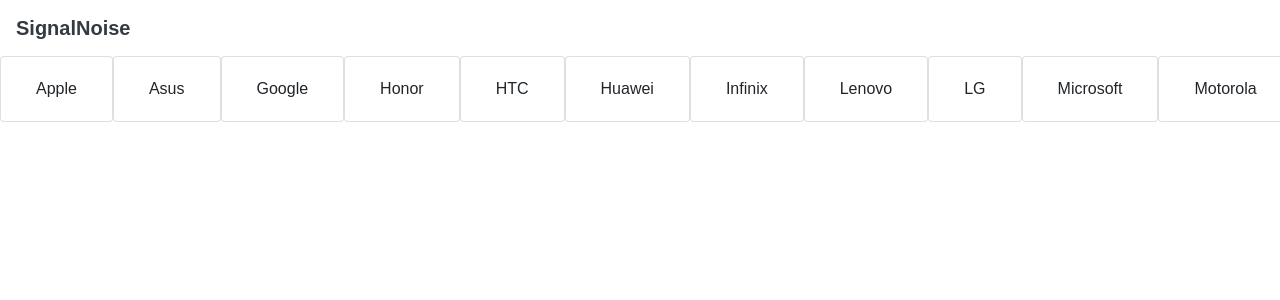
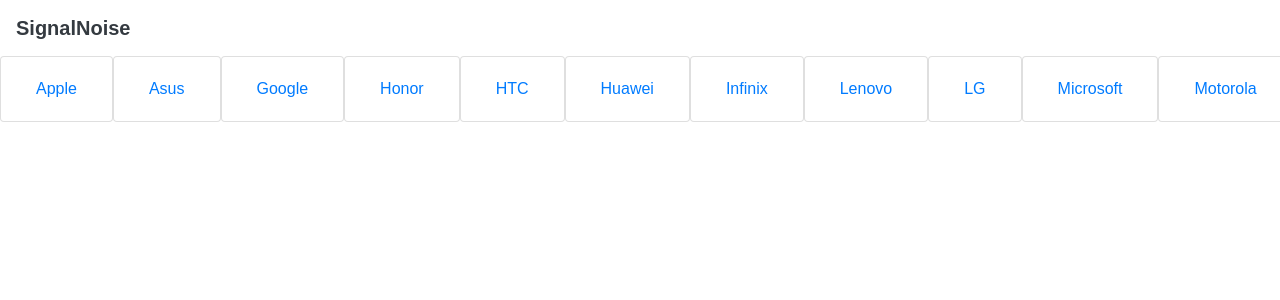
Before and after one commit to signalnoiseongithub/www, a Jekyll site: the page built from smartphone.html, in a window 1280 px wide. Shown: the top 300 px of the page. Built offline with Jekyll 4.4.1, drawn with Linux system fonts in a browser that asks for light colours; some web fonts are replaced.

Commit message:
Update smartphone.html

```diff
--- a/smartphone.html
+++ b/smartphone.html
@@ -10,7 +10,7 @@ title: Smartphone
     <div class="col-auto card">
       <div class="card-body">
         <p class="card-text">
-          {{ smartphone.brand }}
+          <a href="#" class="stretched-link">{{ smartphone.brand }}</a>
         </p>
       </div>
     </div>
```
